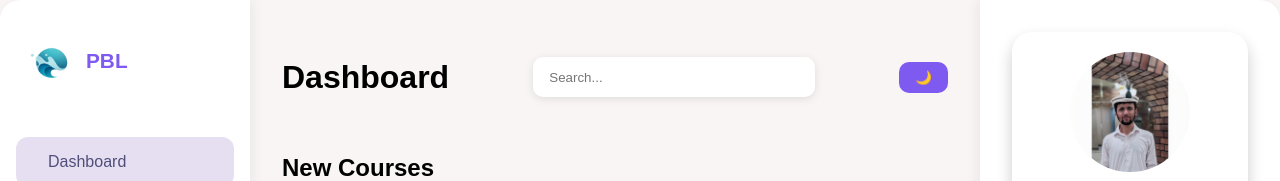
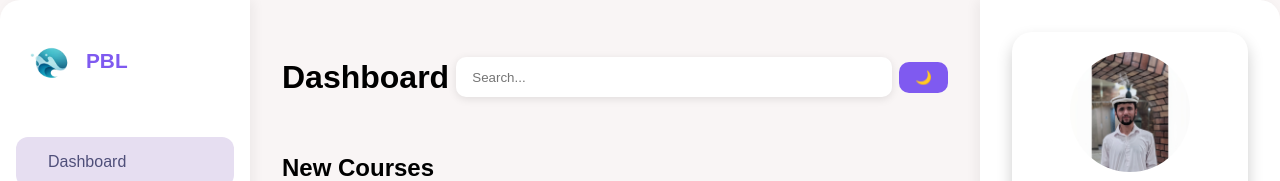
Before and after one commit to imeerai/LMS, a plain HTML site: page index.html in a window 1280 px wide. Shown: the top 181 px of the page. Drawn offline with nearby package versions, Linux system fonts and the light colour scheme.

Commit message:
Update style.css

```diff
--- a/style.css
+++ b/style.css
@@ -227,7 +227,7 @@ header h2 {
     padding: 0.8rem 1rem;
     border: none;
     border-radius: 10px;
-    width: 250px;
+    min-width: 404px;
     background: #fff;
     box-shadow: 0 2px 8px rgba(0, 0, 0, 0.1);
 }
```
